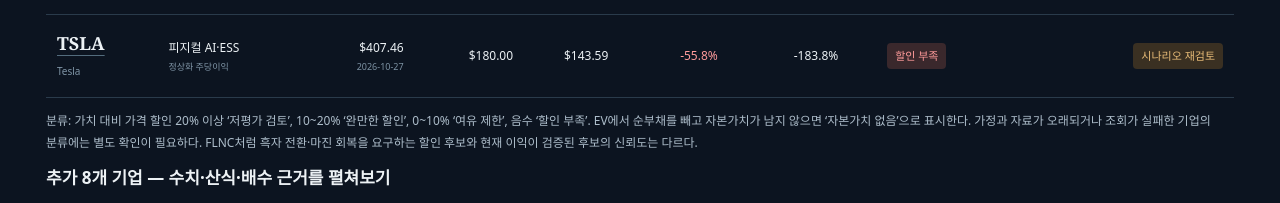
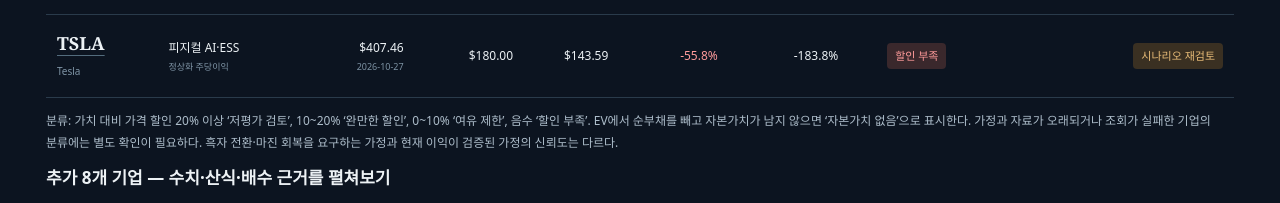
Before and after one commit to victoryjoony/ai-rally-research, a website: page index.html in a window 1280 px wide. Shown: the part 7358-7561 px from the top of the page. Drawn offline with Linux system fonts and the light colour scheme.

Commit message:
Remove outdated FLNC discount candidate description

```diff
--- a/index.html
+++ b/index.html
@@ -107,7 +107,7 @@
 </div>
 <p id="coverageCount" class="note" aria-live="polite"></p>
 <div class="table-scroll" tabindex="0" role="region" aria-label="전체 20개 종목 정량평가 비교표"><table class="data-table"><thead><tr><th>종목 / 가정 보기</th><th>섹터 · 모형</th><th>최근 종가 / 날짜</th><th>목표일 모형 가격</th><th>할인 현재가치</th><th>목표일 가격 여력</th><th>현재가치 대비 할인</th><th>조건부 분류</th><th>실적 점검</th></tr></thead><tbody id="coverageRows"></tbody></table></div>
-<p class="note">분류: 가치 대비 가격 할인 20% 이상 ‘저평가 검토’, 10~20% ‘완만한 할인’, 0~10% ‘여유 제한’, 음수 ‘할인 부족’. EV에서 순부채를 빼고 자본가치가 남지 않으면 ‘자본가치 없음’으로 표시한다. 가정과 자료가 오래되거나 조회가 실패한 기업의 분류에는 별도 확인이 필요하다. FLNC처럼 흑자 전환·마진 회복을 요구하는 할인 후보와 현재 이익이 검증된 후보의 신뢰도는 다르다.</p>
+<p class="note">분류: 가치 대비 가격 할인 20% 이상 ‘저평가 검토’, 10~20% ‘완만한 할인’, 0~10% ‘여유 제한’, 음수 ‘할인 부족’. EV에서 순부채를 빼고 자본가치가 남지 않으면 ‘자본가치 없음’으로 표시한다. 가정과 자료가 오래되거나 조회가 실패한 기업의 분류에는 별도 확인이 필요하다. 흑자 전환·마진 회복을 요구하는 가정과 현재 이익이 검증된 가정의 신뢰도는 다르다.</p>
 <h3>추가 8개 기업 — 수치·산식·배수 근거를 펼쳐보기</h3>
 <div class="callout" id="flnc-correction"><b>FLNC 정정 · 2026.10.28 — 기존 ‘저평가 검토’ 판단 철회</b><p>최초 추가 평가가 8월 실적만 반영하고 9/16 가이던스 재하향을 누락했다. 회사는 FY2026 매출 전망을 약 $2.4B, 조정 EBITDA를 약 -$200M으로 낮췄다. 기준 2028 매출·순마진·PER를 $3.2B·1.5%·16배로 낮추고 희석 경제적 지분 0.27B주를 가정한다. 이는 정밀 목표가가 아닌 정정된 보수적 민감도다. 기존 낙관적 회복 경로는 강세 시나리오에서만 검토한다. <a href="https://ir.fluenceenergy.com/news-releases/news-release-details/fluence-energy-announces-revised-guidance-fiscal-year-2026" target="_blank" rel="noopener noreferrer">9/16 회사 발표 ↗</a></p><p>매출 인식 내부통제의 과거 중대한 취약점은 공시 사실이며 회사는 2024.12.31 기준 개선 완료로 평가했다. 이것이 분식회계 확정 판결을 의미하지 않는다. Siemens Energy와의 분쟁은 회사도 인정했지만 의혹을 부인했다. 2024년 회사 반박에서 말한 당시 청구액·관계 설명을 현재 소송 결과로 해석하지 않는다. <a href="https://ir.fluenceenergy.com/static-files/62a9a98b-a57f-4143-9cb3-e6a6cc29101b" target="_blank" rel="noopener noreferrer">내부통제 공시 p.57 ↗</a> · <a href="https://ir.fluenceenergy.com/news-releases/news-release-details/fluence-responds-misleading-short-seller-report" target="_blank" rel="noopener noreferrer">2024년 회사 반박 ↗</a></p><p>2026년 생산 능력·가이던스 관련 증권소송은 원고 측 주장과 판결을 구분해야 한다. 확인한 자료로 모든 매출·공시가 조작됐다고 확정할 수 없다. 그러나 실제 생산 지연·전망 하향만으로도 높은 성장·이익률을 기준 시나리오로 두기 어렵다. 기존 할인율은 매수 근거로 사용하지 않는다. 분기 재무 자동 갱신은 중간 가이던스 발표·소송 내용을 자동 해석하지 못한다.</p></div>
 <div id="extendedDetails"></div>
```
Also changed, not shown: src/coverage-panel.html (+1 -1 lines).
